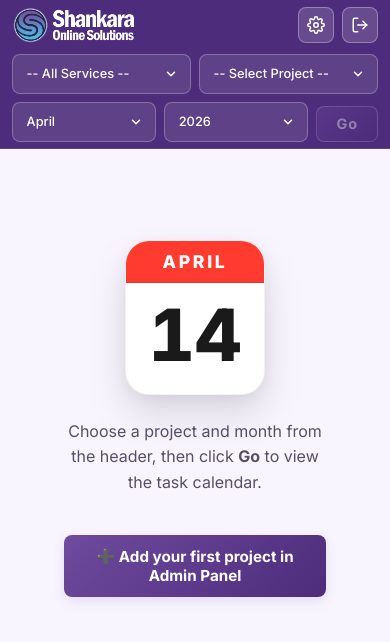
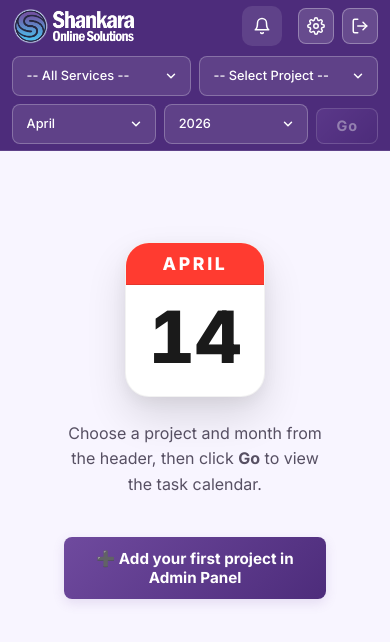
Before and after one commit to Darshan3712/New-Task-Flow, a React (Vite) app: page /dashboard in a window 390 px wide. Shown: the top 642 px of the page. Built offline with nearby package versions, Linux system fonts and the light colour scheme; sample sign-in values are in the browser's storage.

Commit message:
Fix mobile notification bell

```diff
--- a/src/components/Header.jsx
+++ b/src/components/Header.jsx
@@ -71,9 +71,24 @@ export default function Header({ onSearch }) {
           </div>
           <div className="mobile-actions">
             {(currentUser?.role === 'admin' || currentUser?.role === 'superadmin') && (
-              <button className="btn-mobile-nav" onClick={() => navigate('/admin')} title="Admin Panel">
-                <FiSettings size={18} />
-              </button>
+              <>
+                <div className="notif-bell-wrapper" style={{ marginRight: '0.5rem' }}>
+                  <button
+                    className="notif-bell-btn"
+                    onClick={() => setShowNotifPanel(v => !v)}
+                    title="Client Task Requests"
+                    style={{ background: 'rgba(255,255,255,0.1)', border: 'none', color: '#fff' }}
+                  >
+                    <FiBell size={18} />
+                    {unassignedCount > 0 && (
+                      <span className="notif-dot" style={{ width: '14px', height: '14px', fontSize: '0.6rem' }}>{unassignedCount > 99 ? '99+' : unassignedCount}</span>
+                    )}
+                  </button>
+                </div>
+                <button className="btn-mobile-nav" onClick={() => navigate('/admin')} title="Admin Panel">
+                  <FiSettings size={18} />
+                </button>
+              </>
             )}
             <button className="btn-mobile-nav" onClick={handleLogout} title="Logout">
               <FiLogOut size={18} />
```
Also changed, not shown: 2 other files (tests, documents, lock files or other folders).
